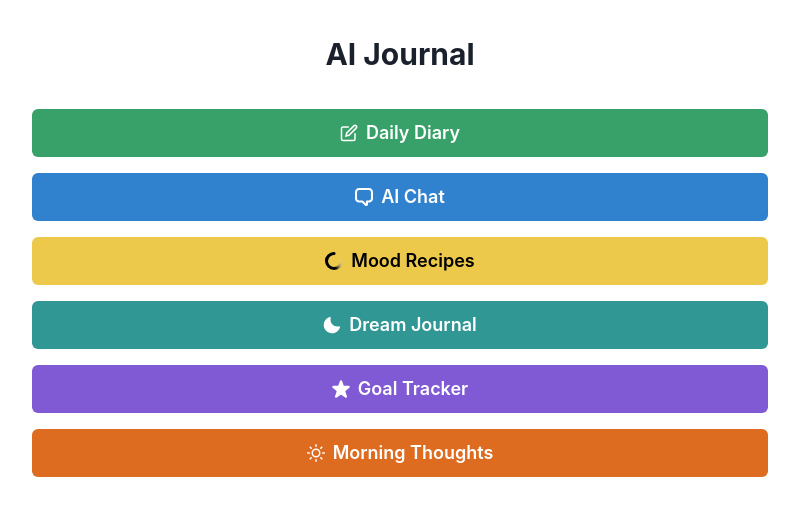
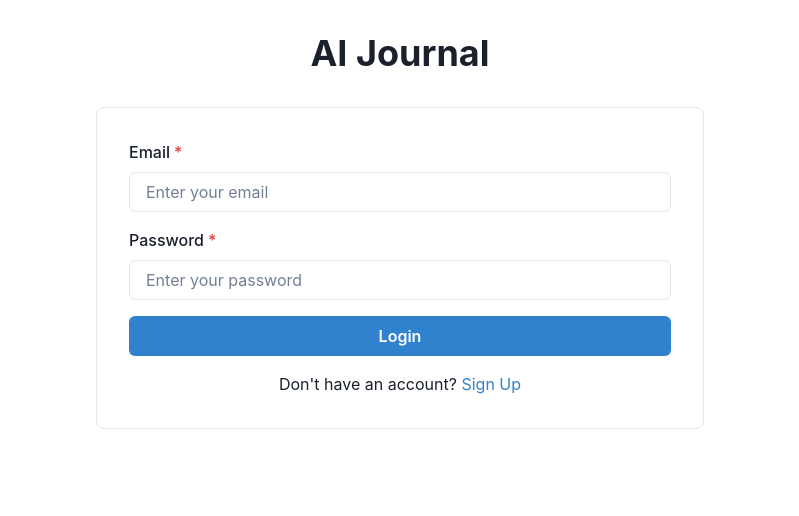
Before and after one commit to fraguseo/ai-journal, a React (Create React App) app: page / in a window 1280 px wide. Shown: the top 516 px of the page, without its empty margins (240-1039 px from the left). Built offline with nearby package versions, Linux system fonts and the light colour scheme.

Commit message:
Add user authentication with login/signup functionality

```diff
--- a/src/App.js
+++ b/src/App.js
@@ -7,10 +7,26 @@ import MoodRecipes from './components/MoodRecipes';
 import Dream from './components/Dream';
 import GoalTracker from './components/GoalTracker';
 import MorningThoughts from './components/MorningThoughts';
+import Login from './components/Login';
 
 function App() {
   const [currentView, setCurrentView] = useState('main');
   const [selectedDate, setSelectedDate] = useState(new Date());
+  const [isAuthenticated, setIsAuthenticated] = useState(false);
+  const [isLoading, setIsLoading] = useState(true);
+
+  useEffect(() => {
+    const token = localStorage.getItem('token');
+    if (token) {
+      setIsAuthenticated(true);
+    }
+    setIsLoading(false);
+  }, []);
+
+  const handleLogin = (token) => {
+    setIsAuthenticated(true);
+    setCurrentView('main');
+  };
 
   const renderView = () => {
     switch (currentView) {
@@ -49,6 +65,14 @@ function App() {
     return () => clearInterval(keepAlive);
   }, []);
 
+  if (isLoading) {
+    return <div>Loading...</div>;
+  }
+
+  if (!isAuthenticated) {
+    return <Login onLogin={handleLogin} />;
+  }
+
   return (
     <ChakraProvider>
       {renderView()}
--- /dev/null
+++ b/src/components/Login.jsx
@@ -0,0 +1,122 @@
+import React, { useState } from 'react';
+import {
+  Box,
+  Button,
+  Container,
+  FormControl,
+  FormLabel,
+  Input,
+  VStack,
+  Text,
+  useToast,
+  Heading,
+  Link
+} from '@chakra-ui/react';
+
+function Login({ onLogin }) {
+  const [email, setEmail] = useState('');
+  const [password, setPassword] = useState('');
+  const [isLoading, setIsLoading] = useState(false);
+  const [isSignUp, setIsSignUp] = useState(false);
+  const [name, setName] = useState('');
+  const toast = useToast();
+
+  const handleSubmit = async (e) => {
+    e.preventDefault();
+    setIsLoading(true);
+
+    try {
+      const endpoint = isSignUp ? '/api/signup' : '/api/login';
+      const response = await fetch(`https://ai-journal-backend-01bx.onrender.com${endpoint}`, {
+        method: 'POST',
+        headers: {
+          'Content-Type': 'application/json',
+        },
+        body: JSON.stringify(isSignUp ? { email, password, name } : { email, password }),
+      });
+
+      const data = await response.json();
+
+      if (response.ok) {
+        localStorage.setItem('token', data.token);
+        localStorage.setItem('userId', data.userId);
+        onLogin(data.token);
+        toast({
+          title: isSignUp ? "Account created." : "Login successful",
+          status: "success",
+          duration: 3000,
+        });
+      } else {
+        throw new Error(data.message || 'Authentication failed');
+      }
+    } catch (error) {
+      toast({
+        title: "Error",
+        description: error.message,
+        status: "error",
+        duration: 3000,
+      });
+    } finally {
+      setIsLoading(false);
+    }
+  };
+
+  return (
+    <Container maxW="container.sm" py={8}>
+      <VStack spacing={8}>
+        <Heading>AI Journal</Heading>
+        <Box w="100%" p={8} borderWidth={1} borderRadius="lg">
+          <form onSubmit={handleSubmit}>
+            <VStack spacing={4}>
+              {isSignUp && (
+                <FormControl isRequired>
+                  <FormLabel>Name</FormLabel>
+                  <Input
+                    type="text"
+                    value={name}
+                    onChange={(e) => setName(e.target.value)}
+                    placeholder="Enter your name"
+                  />
+                </FormControl>
+              )}
+              <FormControl isRequired>
+                <FormLabel>Email</FormLabel>
+                <Input
+                  type="email"
+                  value={email}
+                  onChange={(e) => setEmail(e.target.value)}
+                  placeholder="Enter your email"
+                />
+              </FormControl>
+              <FormControl isRequired>
+                <FormLabel>Password</FormLabel>
+                <Input
+                  type="password"
+                  value={password}
+                  onChange={(e) => setPassword(e.target.value)}
+                  placeholder="Enter your password"
+                />
+              </FormControl>
+              <Button
+                type="submit"
+                colorScheme="blue"
+                width="100%"
+                isLoading={isLoading}
+              >
+                {isSignUp ? 'Sign Up' : 'Login'}
+              </Button>
+            </VStack>
+          </form>
+          <Text mt={4} textAlign="center">
+            {isSignUp ? 'Already have an account? ' : "Don't have an account? "}
+            <Link color="blue.500" onClick={() => setIsSignUp(!isSignUp)}>
+              {isSignUp ? 'Login' : 'Sign Up'}
+            </Link>
+          </Text>
+        </Box>
+      </VStack>
+    </Container>
+  );
+}
+
+export default Login;
```
Also changed, not shown: 2 other files (tests, documents, lock files or other folders).
